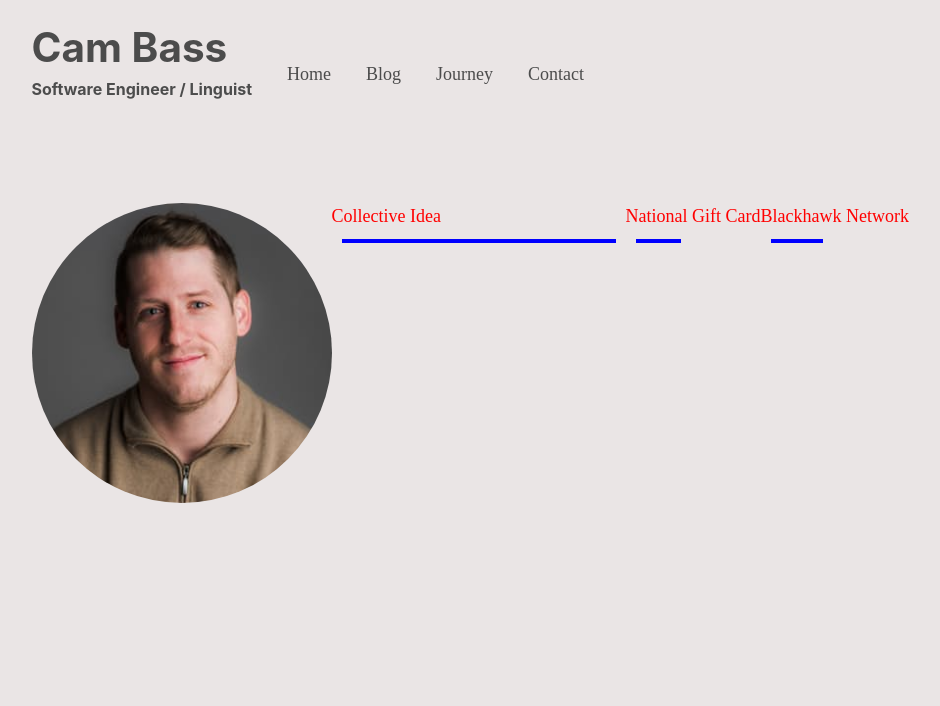
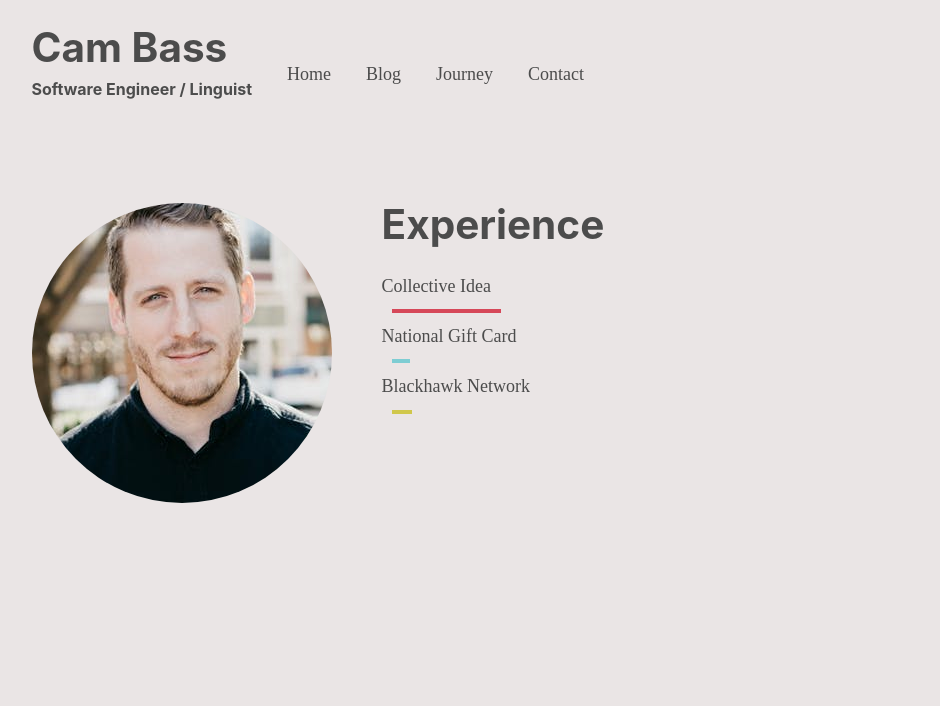
Before and after one commit to cameronbass/me, a Gatsby site: page /journey in a window 1280 px wide. Shown: the whole page, without its empty margins (148-1088 px from the left). Built offline with nearby package versions, Linux system fonts and the light colour scheme; Gatsby itself is replaced by a stand-in of ours; a web font is replaced by a local one.

Commit message:
update profile image

```diff
--- a/src/components/employment-line.js
+++ b/src/components/employment-line.js
@@ -9,7 +9,13 @@ export default function EmploymentLine(props) {
   return (
     <div className="employment-line-container">
       <div className="employment-line-name">{props.name}</div>
-      <div onClick={ () => setShow(true) } className="square1" style={{width: parseDate(props)}}></div>
+
+      <div
+        onClick={ () => setShow(true) }
+        className="employment-line-element"
+        style={{width: parseDate(props), backgroundColor: props.backgroundColor}}>
+      </div>
+
       <Modal onClose={ () => setShow(false) } place={props.name} show={show} />
     </div>
   )
@@ -22,5 +28,5 @@ function parseDate(props) {
   var diffInTime = endDate.getTime() - startDate.getTime();
   var diffInDays = diffInTime / (1000 * 3600 * 24);
 
-  return parseInt(diffInDays/ 8)
+  return parseInt(diffInDays/ 20)
 }
--- a/src/components/image.js
+++ b/src/components/image.js
@@ -16,7 +16,7 @@ import Img from "gatsby-image"
 const Image = () => {
   const data = useStaticQuery(graphql`
     query {
-      placeholderImage: file(relativePath: { eq: "my-profile.png" }) {
+      placeholderImage: file(relativePath: { eq: "my-profile.jpg" }) {
         childImageSharp {
           fluid(maxWidth: 400) {
             ...GatsbyImageSharpFluid
--- a/src/components/layout.js
+++ b/src/components/layout.js
@@ -40,7 +40,9 @@ const Layout = ({ children }) => {
           <div className="image-container">
             <Image />
           </div>
-          {children}
+          <div className="children-container">
+            {children}
+          </div>
         </main>
         <footer>
         </footer>
--- a/src/components/stylesheets/employment-line.css
+++ b/src/components/stylesheets/employment-line.css
@@ -1,7 +1,3 @@
-.employment-line-name {
-  color: red;
-}
-
 .container {
   display: flex;
   height: 500px;
@@ -11,9 +7,7 @@
   align-items: center;
 }
 
-.square1 {
-  width: 4px;
+.employment-line-element {
   height: 4px;
-  background-color: blue;
   margin: 10px;
 }
--- a/src/components/stylesheets/index.css
+++ b/src/components/stylesheets/index.css
@@ -8,7 +8,7 @@ main {
   min-width: 300px;
 }
 
-.content-container {
+.children-container {
   margin-left: 50px;
 }
 
--- a/src/components/stylesheets/timeline.css
+++ b/src/components/stylesheets/timeline.css
@@ -1,5 +1,7 @@
 .timeline-container {
   width: auto;
   display: flex;
+  flex: 1;
+  flex-direction: column;
   justify-content: space-between;
 }
--- a/src/components/timeline.js
+++ b/src/components/timeline.js
@@ -5,14 +5,35 @@ import "./stylesheets/timeline.css"
 
 const Timeline = () => (
   <div className="timeline-container">
-    <div>
-      <EmploymentLine name="Collective Idea" startDate="01/03/2016" endDate="01/03/2022" />
+    <div className="timeline-heading-container">
+      <h1 className="timeline-heading">Experience</h1>
     </div>
-    <div>
-      <EmploymentLine name="National Gift Card" startDate="11/03/2019" endDate="11/01/2020"/>
-    </div>
-    <div>
-      <EmploymentLine name="Blackhawk Network" startDate="11/03/2020" endDate="12/24/2021"/>
+
+    <div className='timeline-employment-line-container'>
+      <div>
+        <EmploymentLine
+          name="Collective Idea"
+          startDate="01/03/2016"
+          endDate="01/03/2022"
+          backgroundColor="#d64859"
+        />
+      </div>
+      <div>
+        <EmploymentLine
+          name="National Gift Card"
+          startDate="11/03/2019"
+          endDate="11/01/2020"
+          backgroundColor="#7ecdd3"
+        />
+      </div>
+      <div>
+        <EmploymentLine
+          name="Blackhawk Network"
+          startDate="11/03/2020"
+          endDate="12/24/2021"
+          backgroundColor="#d0c74b"
+        />
+      </div>
     </div>
   </div>
 )
```
Also changed, not shown: src/images/my-profile.jpg (added), src/images/my-profile.png (deleted).
